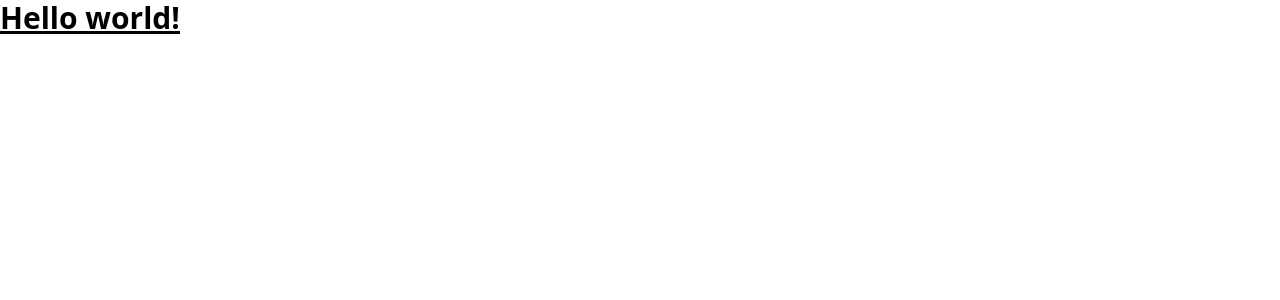
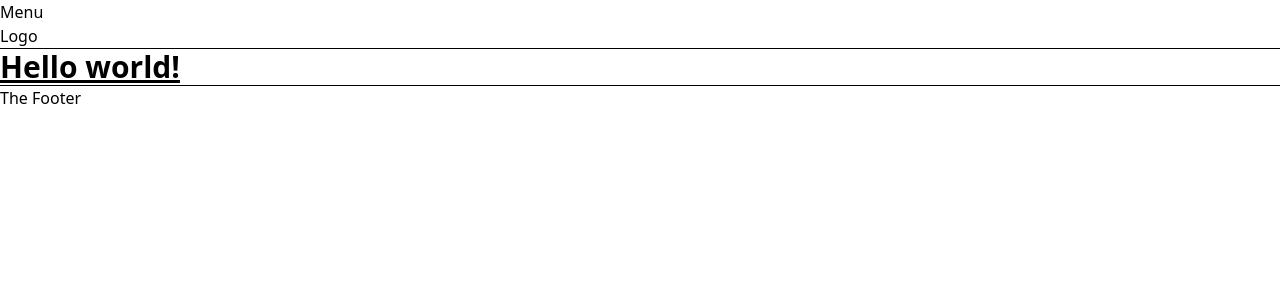
Before and after one commit to Zagaz/next.js-15-api-blog, a Next.js app: page / in a window 1280 px wide. Shown: the top 300 px of the page. Built offline with nearby package versions, Linux system fonts and the light colour scheme.

Commit message:
Header and footer

```diff
--- /dev/null
+++ b/src/app/components/footer.tsx
@@ -0,0 +1,14 @@
+import React from 'react'
+
+export default function Footer() {
+  return (
+    <footer>
+      <div className='footer-wrapper'>
+        <hr />
+        The Footer
+        </div>
+
+
+    </footer>
+  )
+}
--- /dev/null
+++ b/src/app/components/header.tsx
@@ -0,0 +1,13 @@
+import React from 'react'
+
+export default function Header() {
+  return (
+    <header>
+        <div className='header-wrapper'>
+            <nav>Menu</nav>
+            <div>Logo</div>
+        </div>
+        <hr />
+    </header>
+  )
+}
--- a/src/app/layout.tsx
+++ b/src/app/layout.tsx
@@ -1,5 +1,8 @@
 import type { Metadata } from "next";
+import Header from "./components/header";
+import Footer from "./components/footer";
 import "./globals.css";
+
 
 export default function RootLayout({
   children,
@@ -9,8 +12,11 @@ export default function RootLayout({
   return (
     <html lang="en">
       <body>
+        <Header />
+
         {children}
       </body>
+     <Footer />
     </html>
   );
 }
--- a/src/app/page.tsx
+++ b/src/app/page.tsx
@@ -3,9 +3,11 @@ import Image from "next/image";
 export default function Home() {
   return (
     <>
+    <div className="home-wrapper">
        <h1 className="text-3xl font-bold underline">
       Hello world!
-    </h1>
+      </h1>
+    </div>
     </>
 
   )
```
